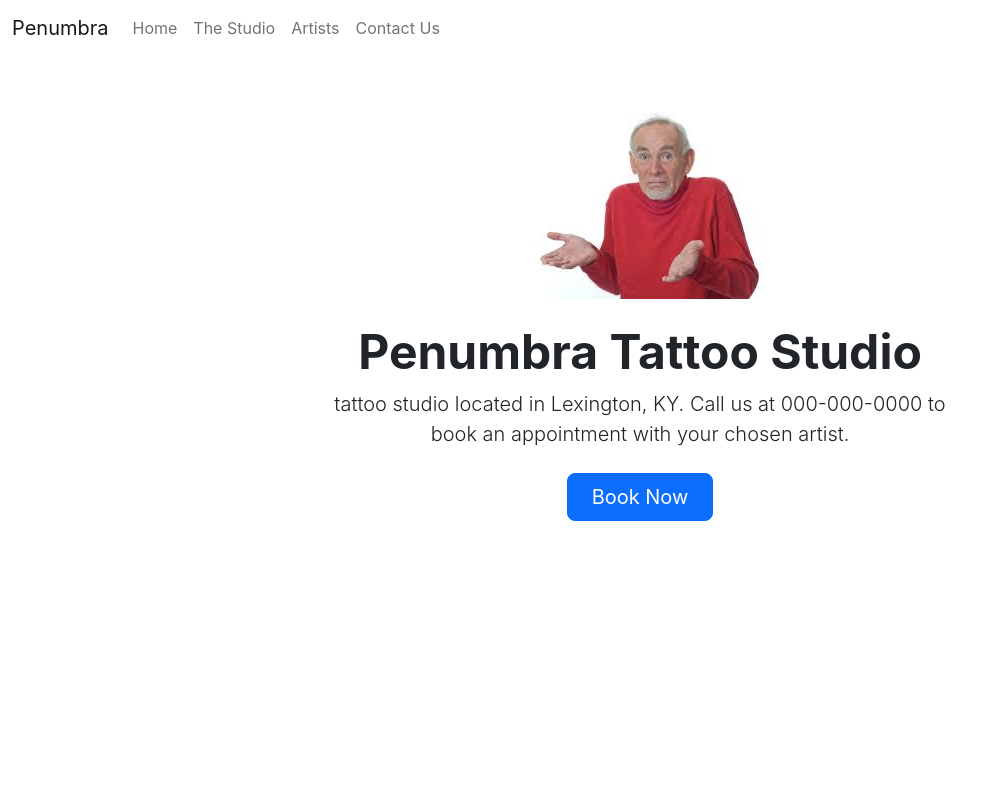
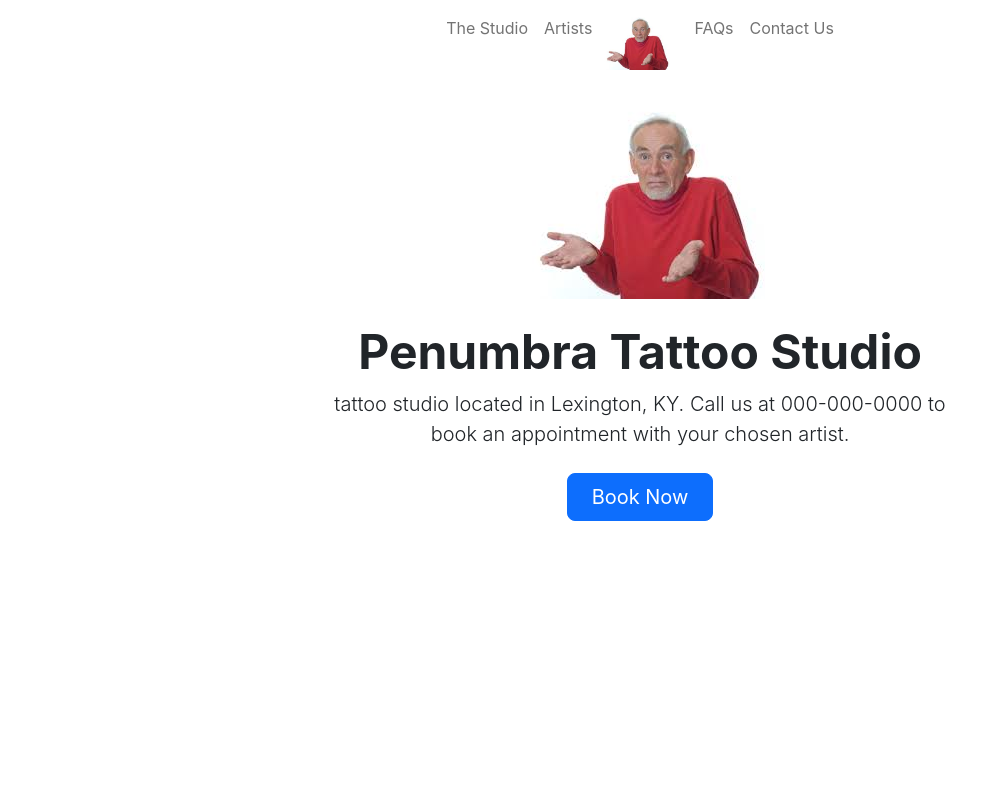
Before and after one commit to ah1096/Penumbra-Tattoo-Studio, a React (Create React App) app in the folder penumbra/: page / in a window 1280 px wide. Shown: the top 800 px of the page, without its empty margins (0-995 px from the left). Built offline with nearby package versions, Linux system fonts and the light colour scheme.

Commit message:
centered Navbar

```diff
--- a/penumbra/src/Components/NavBar.js
+++ b/penumbra/src/Components/NavBar.js
@@ -1,16 +1,25 @@
+import him from '../images/him.jpg';
+const logo = {
+    name: 'him',
+    imageUrl: him,
+};
+
+
 export const NavBar = () => {
     return(
 <nav class="navbar navbar-expand-lg bg-body-tertiary fixed-top">
   <div class="container-fluid">
-    <a class="navbar-brand" href="#">Penumbra</a>
     <button class="navbar-toggler" type="button" data-bs-toggle="collapse" data-bs-target="#navbarNavAltMarkup" aria-controls="navbarNavAltMarkup" aria-expanded="false" aria-label="Toggle navigation">
       <span class="navbar-toggler-icon"></span>
     </button>
-    <div class="collapse navbar-collapse" id="navbarNavAltMarkup">
+    <div class="collapse navbar-collapse justify-content-center" id="navbarNavAltMarkup">
       <div class="navbar-nav">
-        <a class="nav-link" href="#home">Home</a>
         <a class="nav-link" href="#aboutus">The Studio</a>
         <a class="nav-link" href="#artists">Artists</a>
+        <a class="navbar-brand" href="#home">
+          <img src={logo.imageUrl} style={{width:70 + 'px'}}/>
+        </a>
+        <a class="nav-link" href="#artists">FAQs</a>
         <a class="nav-link" href="#contactus">Contact Us</a>
       </div>
     </div>
```
